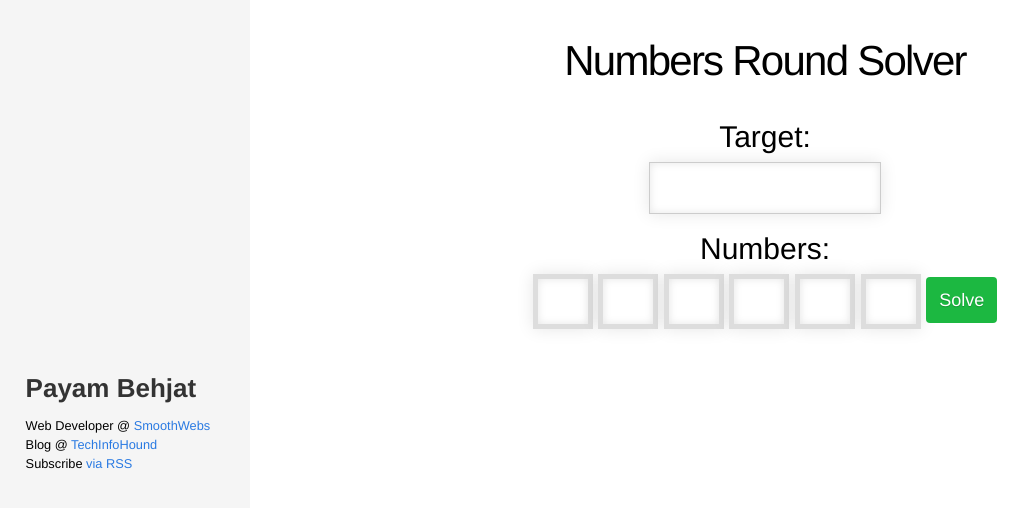
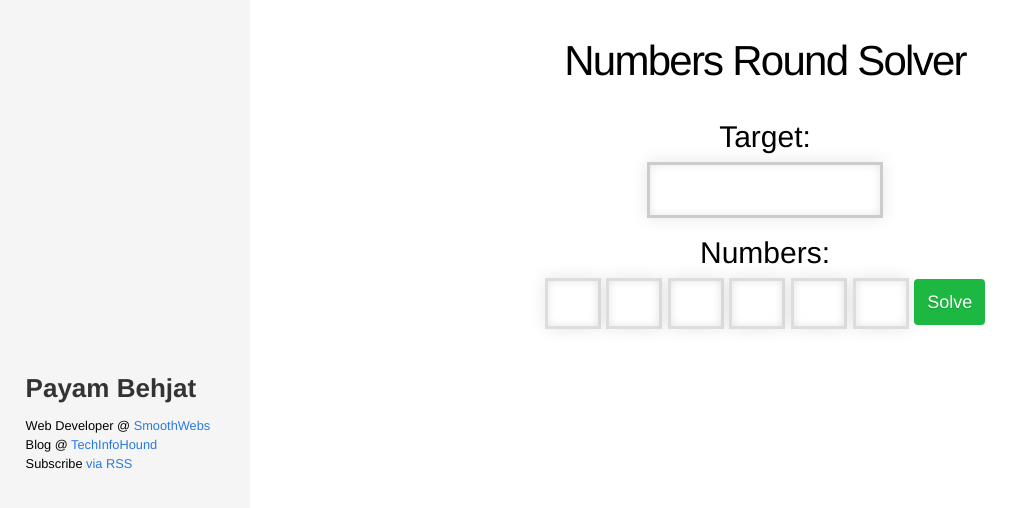
Before and after one commit to PayamBen/PayamBen.github.io, a Jekyll site: the page built from numbersSolver.html, in a window 1280 px wide. Shown: the top 508 px of the page, without its empty margins (0-1034 px from the left). Built offline with Jekyll 4.4.1, drawn with Linux system fonts in a browser that asks for light colours; nearby versions of some CDN libraries.

Commit message:
number solver mod

```diff
--- a/numbersSolver.html
+++ b/numbersSolver.html
@@ -14,7 +14,7 @@ permalink: /countdown-numbers-solver/
 		font-size: 20px;
 	}
 	.num, #target {
-		border:solid 1px;
+		border:solid 3px;
 		border-color: #ccc;
 		color: #333;
 		line-height: 20px;
@@ -34,7 +34,7 @@ permalink: /countdown-numbers-solver/
 		line-height: 50px;
 	}
 	input {
-		border: 5px solid #ddd;
+		border: 3px solid #ddd;
 		-webkit-box-shadow:
 		  inset 0 0 8px  rgba(0,0,0,0.1),
 				0 0 16px rgba(0,0,0,0.1);
```
